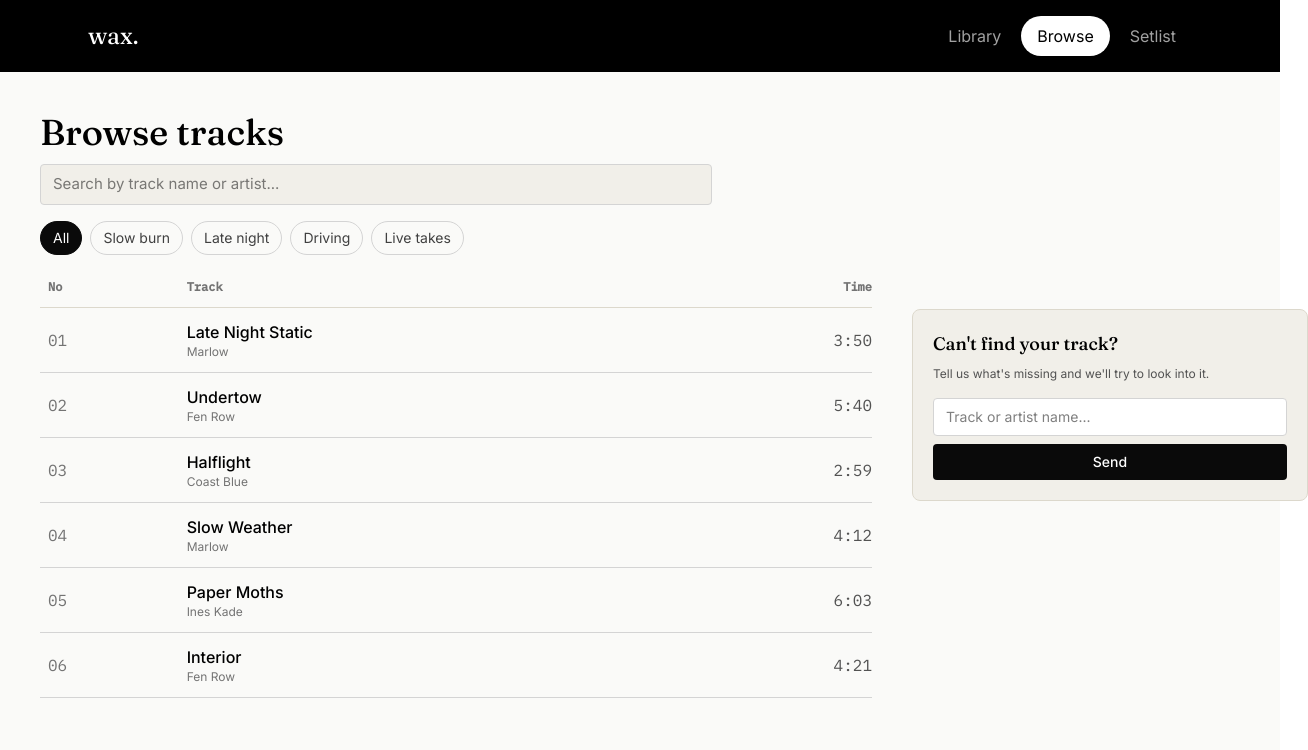
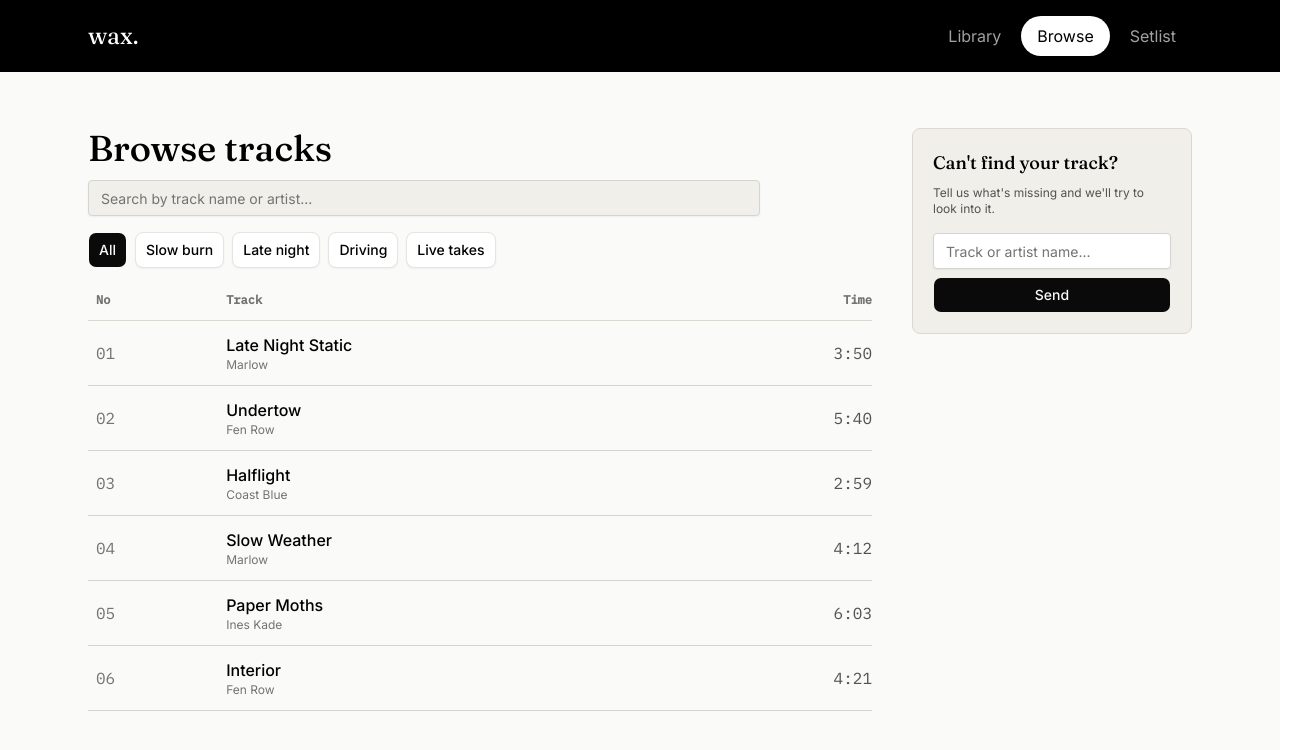
Before and after one commit to Baye-Brian1/Music-App, a React (Vite) app: page /browse in a window 1280 px wide. Shown: the top 750 px of the page, 1308 px wide, since content can reach past the window. Built offline with nearby package versions, Linux system fonts and the light colour scheme.

Commit message:
added some smooth animations

```diff
--- a/src/components/Browse.tsx
+++ b/src/components/Browse.tsx
@@ -2,6 +2,8 @@ import { useState, type SubmitEvent } from "react";
 import { tracks } from "@/data/tracks";
 import type { Track } from "@/data/tracks";
 import { motion, AnimatePresence } from "motion/react";
+import { Input } from "./ui/input";
+import { Button } from "./ui/button";
 import { Check } from "lucide-react";
 
 function Browse() {
@@ -40,31 +42,28 @@ function Browse() {
 
   return (
     <div className="min-h-screen bg-[#fafaf8] p-10 text-black">
-      <div className="max-w-6xl grid grid-cols-1 lg:grid-cols-[1fr_280px] gap-10 items-center ">
+      <div className="max-w-6xl py-4 px-6 mx-auto grid grid-cols-1 lg:grid-cols-[1fr_280px] gap-10 items-start">
         <div>
           <h1 className="text-4xl font-display font-medium">Browse tracks</h1>
 
-          <input
+          <Input
             type="text"
             value={search}
             onChange={(e) => setSearch(e.target.value)}
             placeholder="Search by track name or artist..."
-            className="w-full text-[15px] max-w-2xl border border-neutral-300 bg-[#f1efe9] rounded px-3 py-2 mt-3 mb-4 outline-0"
+            className="w-full text-[15px] max-w-2xl border border-neutral-300 bg-[#f1efe9] rounded px-3 py-4 mt-3 mb-4 outline-0"
           />
           <div className="flex gap-2 mb-6">
             {genres.map((g) => (
-              <button
+              <Button
                 key={g}
                 onClick={() => setGenre(g)}
-                className={`text-sm px-3 py-1.5 rounded-full cursor-pointer border transition-all
-                ${
-                  genre === g
-                    ? "bg-[#0a0a0a] text-white border-[#0a0a0a]"
-                    : "border-neutral-300 text-neutral-700 hover:border-neutral-500"
-                } `}
+                className='cursor-pointer'
+
+                variant={genre === g? "default":"outline"}
               >
                 {genreLabels[g]}
-              </button>
+              </Button>
             ))}
           </div>
           {filtered.length === 0 ? (
@@ -102,7 +101,7 @@ function Browse() {
             </table>
           )}
         </div>
-        <div className="sticky top-10 w-99 border border-[#dcd8cc] rounded-lg bg-[#f1efe9] p-5">
+        <div className="sticky top-10 border border-[#dcd8cc] rounded-lg bg-[#f1efe9] p-5">
           <h3 className="font-display text-lg font-medium mb-2">
             Can't find your track?
           </h3>
@@ -110,7 +109,7 @@ function Browse() {
             Tell us what's missing and we'll try to look into it.
           </p>
           <form onSubmit={handleSubmit} className="flex flex-col gap-2">
-            <input
+            <Input
               type="text"
               value={requestText}
               onChange={(e) => setRequestText(e.target.value)}
@@ -118,12 +117,12 @@ function Browse() {
               required
               className="border border-neutral-300 outline-0 bg-white rounded px-3 py-2 text-sm"
             />
-            <button
+            <Button
               type="submit"
-              className="bg-[#0a0a0a] cursor-pointer text-white px-4 py-2 rounded text-sm font-medium hover:bg-neutral-800 transition-colors"
+              variant="default"
             >
               Send
-            </button>
+            </Button>
           </form>
         </div>
       </div>
--- a/src/components/Layout.tsx
+++ b/src/components/Layout.tsx
@@ -1,7 +1,6 @@
 import { useState } from "react";
 import { NavLink, Outlet, useLocation } from "react-router-dom";
-import { Key, Menu, X } from "lucide-react";
-import type React from "react";
+import { Menu, X } from "lucide-react";
 import { AnimatePresence, motion } from "motion/react";
 
 const navItems = [
@@ -88,6 +87,7 @@ function Layout() {
       </header>
       <AnimatePresence mode="wait">
         <motion.main
+          key={location.pathname}
           initial={{ opacity: 0, y: 8 }}
           animate={{ opacity: 1, y: 0 }}
           exit={{ opacity: 0, y: -8 }}
--- a/src/components/SetList.tsx
+++ b/src/components/SetList.tsx
@@ -32,7 +32,7 @@ function SetList() {
 
   return (
     <div className="min-h-screen bg-[#fafaf8] text-black p-10">
-      <div className="max-w-2xl">
+      <div className="max-w-6xl mx-auto px-6 py-4">
         <h1 className="text-4xl font-display font-medium mb-8">
           Build a setlist
         </h1>
--- a/src/components/ui/AlbumGrid.tsx
+++ b/src/components/ui/AlbumGrid.tsx
@@ -3,7 +3,7 @@ import { albums } from "@/data/albums";
 
 function AlbumGrid() {
   return (
-    <div className="min-h-screen bg-[#fafaf8] text-black p-10">
+    <div className="min-h-screen max-w-6xl mx-auto bg-[#fafaf8] text-black px-6 py-10">
       <h1 className="text-4xl font-semibold font-display mb-8">wax</h1>
       <div className="grid grid-cols-2 sm:grid-cols-3 lg:grid-cols-4 gap-6">
         {albums.map((album) => (
--- a/src/components/ui/Browse.tsx
+++ /dev/null
@@ -1,147 +0,0 @@
-import { useState, type SubmitEvent } from "react";
-import { tracks } from "@/data/tracks";
-import type { Track } from "@/data/tracks";
-import { motion, AnimatePresence } from "motion/react";
-import { Check } from "lucide-react";
-
-function Browse() {
-  const [search, setSearch] = useState("");
-  const [genre, setGenre] = useState<"all" | Track["genre"]>("all");
-  const [requestText, setRequestText] = useState("");
-  const [submitted, setSubmitted] = useState(false);
-
-  const filtered = tracks.filter((track) => {
-    const matchesSearch =
-      track.title.toLowerCase().includes(search.toLowerCase()) ||
-      track.artist.toLowerCase().includes(search.toLowerCase());
-    const matchesGenre = genre === "all" || track.genre === genre;
-    return matchesSearch && matchesGenre;
-  });
-  const genres: Array<"all" | Track["genre"]> = [
-    "all",
-    "slow-burn",
-    "late-night",
-    "driving",
-    "live",
-  ];
-  const genreLabels: Record<Track["genre"] | "all", string> = {
-    all: "All",
-    "slow-burn": "Slow burn",
-    "late-night": "Late night",
-    driving: "Driving",
-    live: "Live takes",
-  };
-  const handleSubmit = (e: SubmitEvent<HTMLFormElement>) => {
-    e.preventDefault();
-    setSubmitted(true);
-    setRequestText("");
-    setTimeout(() => setSubmitted(false), 5000);
-  };
-
-  return (
-    <div className="min-h-screen bg-[#fafaf8] p-10 text-black">
-      <div className="max-w-6xl grid grid-cols-1 lg:grid-cols-[1fr_280px] gap-10 items-center ">
-        <div>
-          <h1 className="text-4xl font-display font-medium">Browse tracks</h1>
-
-          <input
-            type="text"
-            value={search}
-            onChange={(e) => setSearch(e.target.value)}
-            placeholder="Search by track name or artist..."
-            className="w-full text-[15px] max-w-2xl border border-neutral-300 bg-[#f1efe9] rounded px-3 py-2 mt-3 mb-4 outline-0"
-          />
-          <div className="flex gap-2 mb-6">
-            {genres.map((g) => (
-              <button
-                key={g}
-                onClick={() => setGenre(g)}
-                className={`text-sm px-3 py-1.5 rounded-full cursor-pointer border transition-all
-                ${
-                  genre === g
-                    ? "bg-[#0a0a0a] text-white border-[#0a0a0a]"
-                    : "border-neutral-300 text-neutral-700 hover:border-neutral-500"
-                } `}
-              >
-                {genreLabels[g]}
-              </button>
-            ))}
-          </div>
-          {filtered.length === 0 ? (
-            <p className="text-neutral-500">
-              No tracks or artist match "{search}".
-            </p>
-          ) : (
-            <table className="w-full">
-              <thead>
-                <tr className="text-left text-xs  font-mono text-neutral-500 border-b border-[#dcd8cc]">
-                  <th className="pb-3 px-2">No</th>
-                  <th className="pb-3">Track</th>
-                  <th className="pb-3 text-right">Time</th>
-                </tr>
-              </thead>
-              <tbody>
-                {filtered.map((track, index) => (
-                  <tr
-                    className="border-b border-neutral-300 hover:bg-[#f1efe9] cursor-pointer"
-                    key={track.id}
-                  >
-                    <td className="py-3 px-2 font-mono text-neutral-500">
-                      {String(index + 1).padStart(2, "0")}
-                    </td>
-                    <td className="py-3">
-                      <p className="font-medium">{track.title}</p>
-                      <p className="text-xs text-neutral-500">{track.artist}</p>
-                    </td>
-                    <td className="py-3 tabular-nums text-right font-mono text-neutral-600">
-                      {track.duration}
-                    </td>
-                  </tr>
-                ))}
-              </tbody>
-            </table>
-          )}
-        </div>
-        <div className="sticky top-10 w-99 border border-[#dcd8cc] rounded-lg bg-[#f1efe9] p-5">
-          <h3 className="font-display text-lg font-medium mb-2">
-            Can't find your track?
-          </h3>
-          <p className="text-xs text-neutral-600 mb-4">
-            Tell us what's missing and we'll try to look into it.
-          </p>
-          <form onSubmit={handleSubmit} className="flex flex-col gap-2">
-            <input
-              type="text"
-              value={requestText}
-              onChange={(e) => setRequestText(e.target.value)}
-              placeholder="Track or artist name..."
-              required
-              className="border border-neutral-300 outline-0 bg-white rounded px-3 py-2 text-sm"
-            />
-            <button
-              type="submit"
-              className="bg-[#0a0a0a] cursor-pointer text-white px-4 py-2 rounded text-sm font-medium hover:bg-neutral-800 transition-colors"
-            >
-              Send
-            </button>
-          </form>
-        </div>
-      </div>
-      <AnimatePresence>
-        {submitted && (
-          <motion.div
-            initial={{ opacity: 0, y: 12 }}
-            animate={{ opacity: 1, y: 0 }}
-            exit={{ opacity: 0, y: 12 }}
-            className="fixed bottom-6 right-6 bg-black text-white text-sm px-4 py-3 rounded-md shadow-lg flex items-center gap-2"
-          >
-            <Check className="w-4 h-4" />
-            Thanks — we'll look into it.
-          </motion.div>
-        )}
-      </AnimatePresence>
-    </div>
-  );
-}
-
-export default Browse;
--- a/src/index.css
+++ b/src/index.css
@@ -10,3 +10,68 @@
   --font-sans: "Inter", sans-serif;
   --font-mono: "IBM Plex Mono", monospace;
 }
+@theme inline {
+  --color-background: var(--background);
+  --color-foreground: var(--foreground);
+  --color-card: var(--card);
+  --color-card-foreground: var(--card-foreground);
+  --color-primary: var(--primary);
+  --color-primary-foreground: var(--primary-foreground);
+  --color-secondary: var(--secondary);
+  --color-secondary-foreground: var(--secondary-foreground);
+  --color-muted: var(--muted);
+  --color-muted-foreground: var(--muted-foreground);
+  --color-accent: var(--accent);
+  --color-accent-foreground: var(--accent-foreground);
+  --color-destructive: var(--destructive);
+  --color-border: var(--border);
+  --color-input: var(--input);
+  --color-ring: var(--ring);
+  --radius-md: var(--radius);
+}
+:root {
+  --background: oklch(1 0 0);
+  --foreground: oklch(0.145 0 0);
+  --card: oklch(1 0 0);
+  --card-foreground: oklch(0.145 0 0);
+  --primary: oklch(0.145 0 0);
+  --primary-foreground: oklch(0.985 0 0);
+  --secondary: oklch(0.97 0 0);
+  --secondary-foreground: oklch(0.205 0 0);
+  --muted: oklch(0.97 0 0);
+  --muted-foreground: oklch(0.556 0 0);
+  --accent: oklch(0.97 0 0);
+  --accent-foreground: oklch(0.205 0 0);
+  --destructive: oklch(0.577 0.245 27.325);
+  --border: oklch(0.922 0 0);
+  --input: oklch(0.922 0 0);
+  --ring: oklch(0.708 0 0);
+  --radius: 0.5rem;
+}
+.dark {
+  --background: oklch(0.145 0 0);
+  --foreground: oklch(0.985 0 0);
+  --card: oklch(0.205 0 0);
+  --card-foreground: oklch(0.985 0 0);
+  --primary: oklch(0.985 0 0);
+  --primary-foreground: oklch(0.205 0 0);
+  --secondary: oklch(0.269 0 0);
+  --secondary-foreground: oklch(0.985 0 0);
+  --muted: oklch(0.269 0 0);
+  --muted-foreground: oklch(0.708 0 0);
+  --accent: oklch(0.269 0 0);
+  --accent-foreground: oklch(0.985 0 0);
+  --destructive: oklch(0.396 0.141 25.723);
+  --border: oklch(1 0 0 / 10%);
+  --input: oklch(1 0 0 / 15%);
+  --ring: oklch(0.556 0 0);
+}
+
+@layer base {
+  * {
+    @apply border-border outline-ring/50;
+  }
+  body {
+    @apply bg-background text-foreground;
+  }
+}
```
